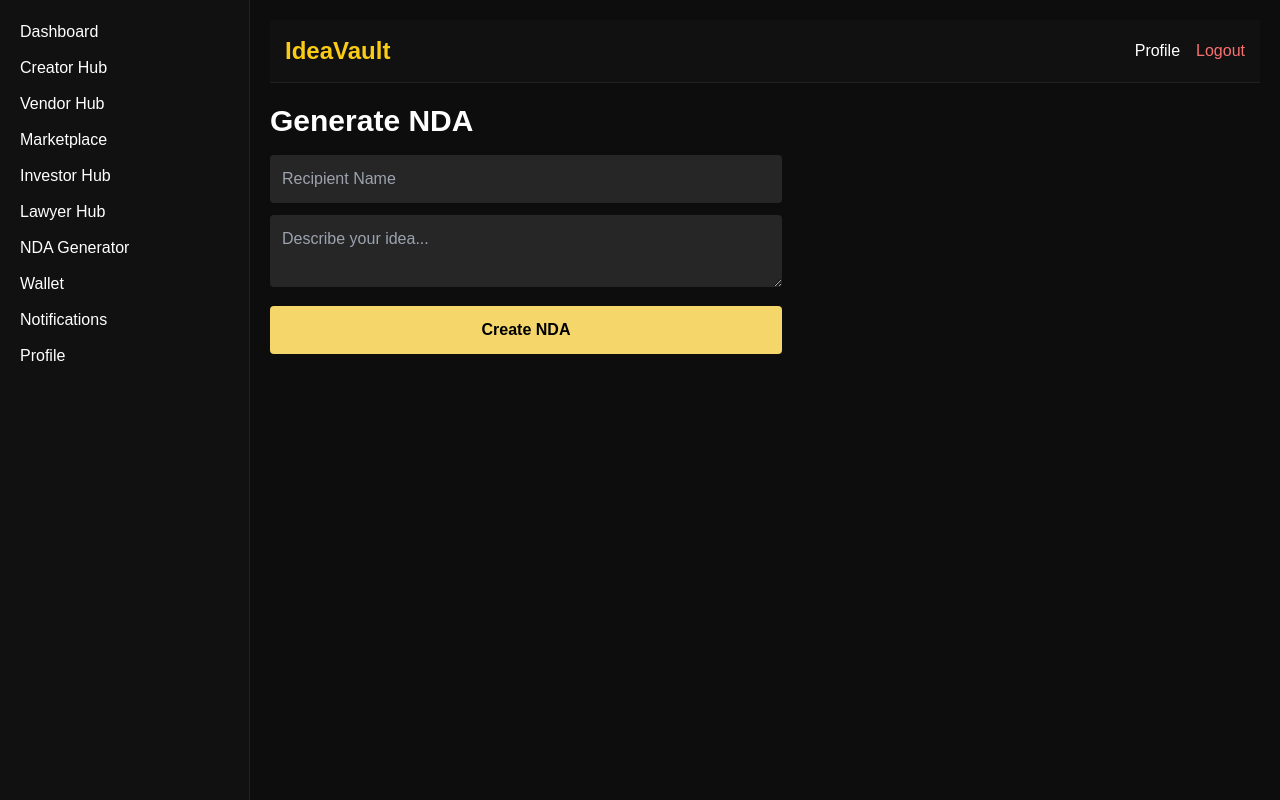
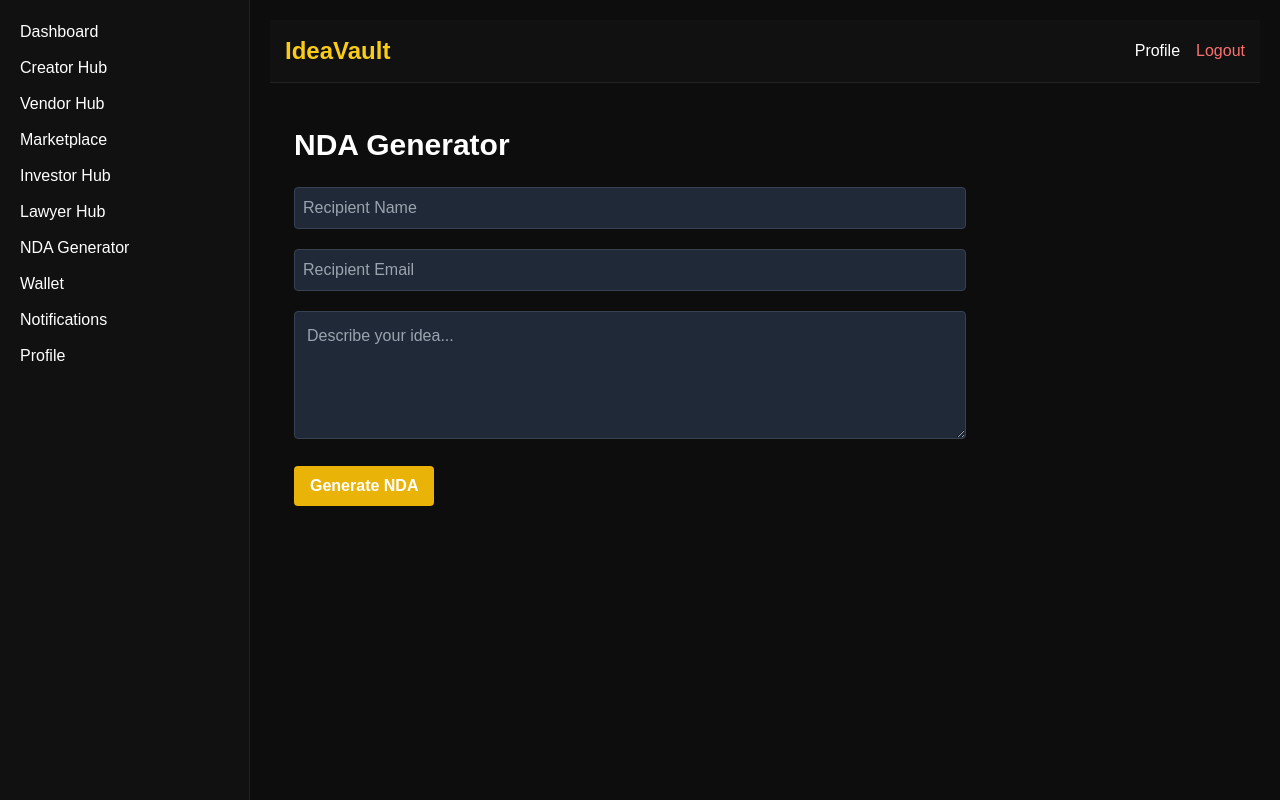
Before and after one commit to jaretlewis007-blip/IdeaVaultpro, a Next.js app in the folder IdeaVault_FULL_Project/: page /nda in a window 1280 px wide. Built offline with nearby package versions, Linux system fonts and the light colour scheme; no server answers.

Commit message:
Update page.tsx

```diff
--- a/IdeaVault_FULL_Project/app/nda/page.tsx
+++ b/IdeaVault_FULL_Project/app/nda/page.tsx
@@ -1,44 +1,116 @@
 "use client";
 
 import { useState } from "react";
-import { db, auth } from "@/firebase/config";
-import { addDoc, collection, serverTimestamp } from "firebase/firestore";
+import { db } from "@/firebase/config";
+import { collection, addDoc, serverTimestamp } from "firebase/firestore";
 
-export default function NDAPage() {
-  const [recipient, setRecipient] = useState("");
-  const [idea, setIdea] = useState("");
+export default function NDAGenerator() {
+  const [recipientName, setRecipientName] = useState("");
+  const [recipientEmail, setRecipientEmail] = useState("");
+  const [ideaDescription, setIdeaDescription] = useState("");
+  const [generatedNDA, setGeneratedNDA] = useState("");
+  const [loading, setLoading] = useState(false);
 
-  const createNDA = async () => {
+  const generateNDA = () => {
+    const template = `
+      NON-DISCLOSURE AGREEMENT (NDA)
+
+      This agreement is made between the Creator and ${recipientName} (${recipientEmail}).
+
+      Description of Idea:
+      ${ideaDescription}
+
+      Terms:
+      - Recipient agrees not to share, copy, or disclose this idea.
+      - All intellectual property remains with the Creator.
+      - Violation of this agreement may result in legal action.
+
+      Signed electronically via IdeaVault.
+      Date: ${new Date().toLocaleDateString()}
+    `;
+    setGeneratedNDA(template);
+  };
+
+  const saveNDA = async () => {
+    if (!generatedNDA) {
+      alert("Generate the NDA first.");
+      return;
+    }
+
+    setLoading(true);
+
+    try {
       await addDoc(collection(db, "ndas"), {
-      userId: auth.currentUser?.uid || null,
-      recipient,
-      idea,
-      signedAt: serverTimestamp()
+        recipientName,
+        recipientEmail,
+        ideaDescription,
+        ndaText: generatedNDA,
+        createdAt: serverTimestamp(),
       });
+
+      alert("NDA saved successfully!");
+    } catch (err) {
+      console.error("Failed to save NDA:", err);
+      alert("Error saving NDA.");
+    }
+
+    setLoading(false);
   };
 
   return (
-    <div className="max-w-lg">
-      <h1 className="text-3xl font-bold mb-4">Generate NDA</h1>
+    <div className="p-6 text-white">
+      <h1 className="text-3xl font-bold mb-6">NDA Generator</h1>
+
+      <div className="space-y-5 max-w-2xl">
+        <input
+          type="text"
+          placeholder="Recipient Name"
+          className="w-full p-2 rounded bg-gray-800 border border-gray-700"
+          value={recipientName}
+          onChange={(e) => setRecipientName(e.target.value)}
+        />
 
         <input
-        className="w-full p-3 bg-white/10 rounded mb-3"
-        placeholder="Recipient Name"
-        onChange={(e) => setRecipient(e.target.value)}
+          type="email"
+          placeholder="Recipient Email"
+          className="w-full p-2 rounded bg-gray-800 border border-gray-700"
+          value={recipientEmail}
+          onChange={(e) => setRecipientEmail(e.target.value)}
         />
 
         <textarea
-        className="w-full p-3 bg-white/10 rounded mb-3"
           placeholder="Describe your idea..."
-        onChange={(e) => setIdea(e.target.value)}
+          className="w-full p-3 h-32 rounded bg-gray-800 border border-gray-700"
+          value={ideaDescription}
+          onChange={(e) => setIdeaDescription(e.target.value)}
         />
 
         <button
-        onClick={createNDA}
-        className="w-full p-3 bg-gold text-black rounded font-bold"
+          onClick={generateNDA}
+          className="bg-yellow-500 px-4 py-2 rounded font-bold hover:bg-yellow-600"
         >
-        Create NDA
+          Generate NDA
         </button>
+
+        {generatedNDA && (
+          <div className="bg-gray-900 border border-gray-700 p-4 rounded">
+            <h2 className="text-xl font-semibold mb-2 text-yellow-400">
+              Generated NDA
+            </h2>
+            <pre className="whitespace-pre-wrap text-gray-300">
+              {generatedNDA}
+            </pre>
+
+            <button
+              onClick={saveNDA}
+              disabled={loading}
+              className="mt-4 bg-green-600 px-4 py-2 rounded hover:bg-green-700"
+            >
+              {loading ? "Saving..." : "Save NDA"}
+            </button>
+          </div>
+        )}
+      </div>
     </div>
   );
 }
```
Lines whose indentation alone changed are shown as unchanged.
